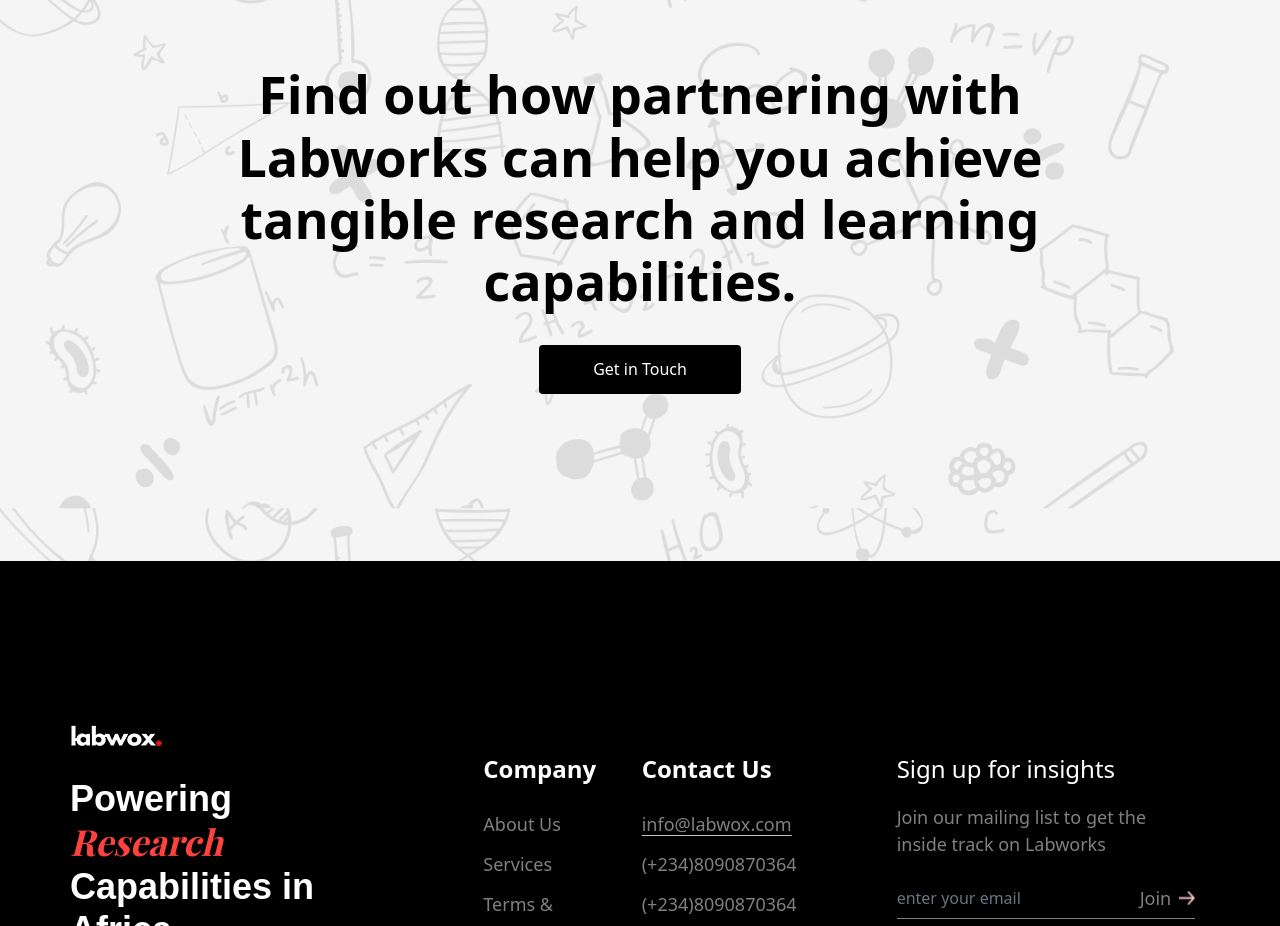
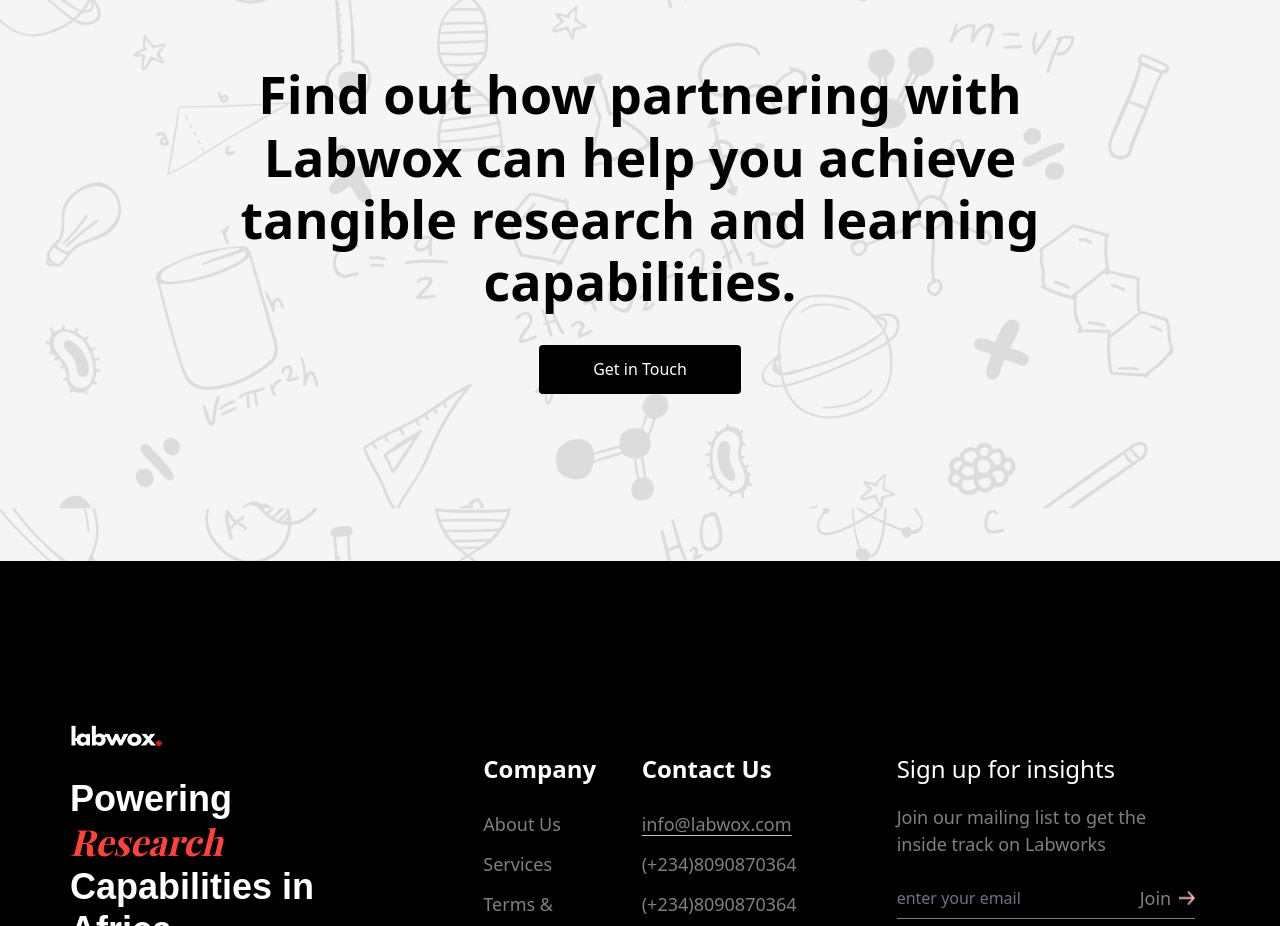
Before and after one commit to A-believer/Labwox, a React (Vite) app: page / in a window 1280 px wide. Shown: the part 7260-8186 px from the top of the page. Built offline with nearby package versions, Linux system fonts and the light colour scheme; a web font is replaced by a local one.

Commit message:
text change in CTA

```diff
--- a/src/components/CTA.jsx
+++ b/src/components/CTA.jsx
@@ -6,7 +6,7 @@
     <div className="bg-ctaBgii bg-contain bg-center lg:px-[160px] px-[16px] lg:py-[167px] pt-[40px] pb-[56px] flex flex-col justify-center items-center">
       <div className="text-center lg:text-[52px] text-[24px] lg:leading-[62.4px] leading-[28.8px] pb-[32px] font-semibold">
         <p>Find out how partnering with</p>
-        <p>Labworks can help you achieve</p>
+        <p>Labwox can help you achieve</p>
         <p>tangible research and learning capabilities.</p>
       </div>
       <div><Button bgColor={`black`} textColor={`white`} text={`Get in Touch`}/></div>
```
